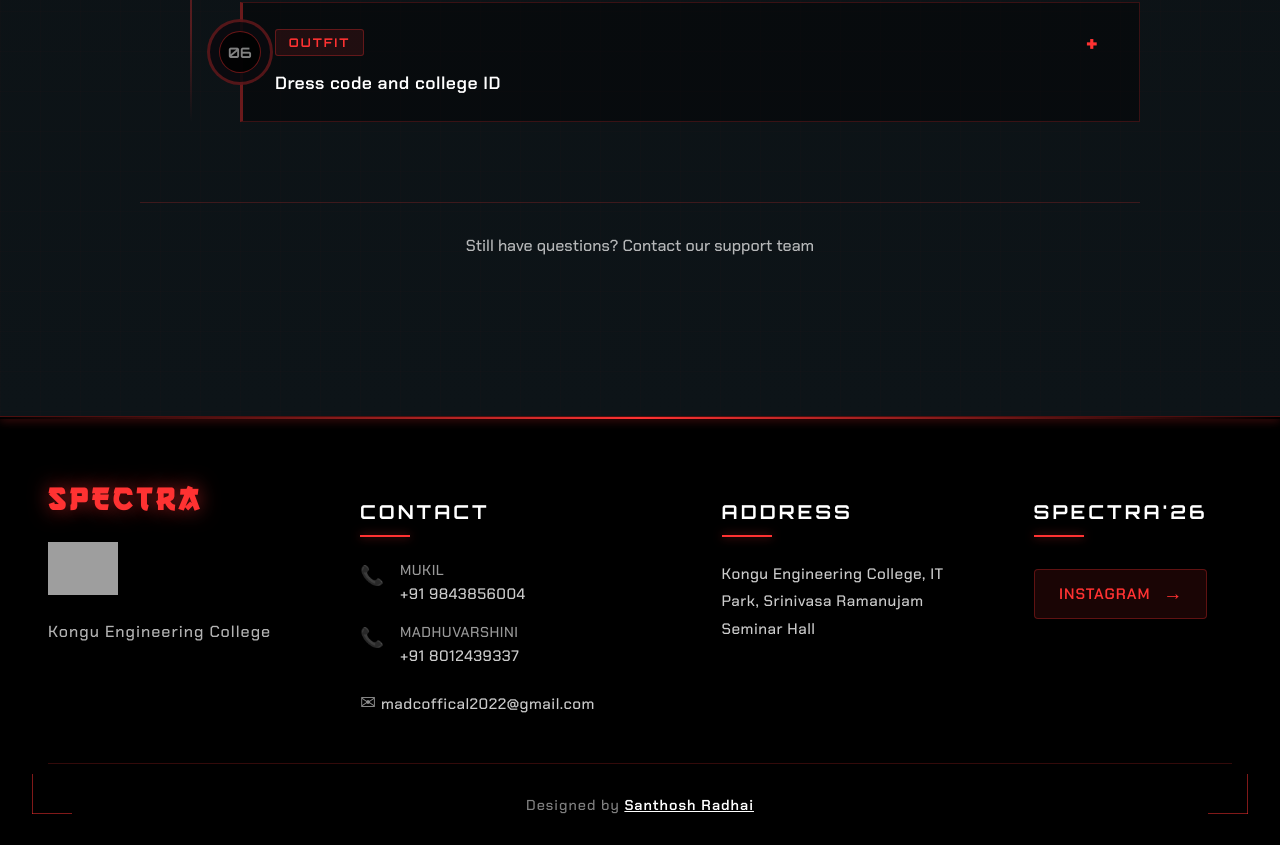
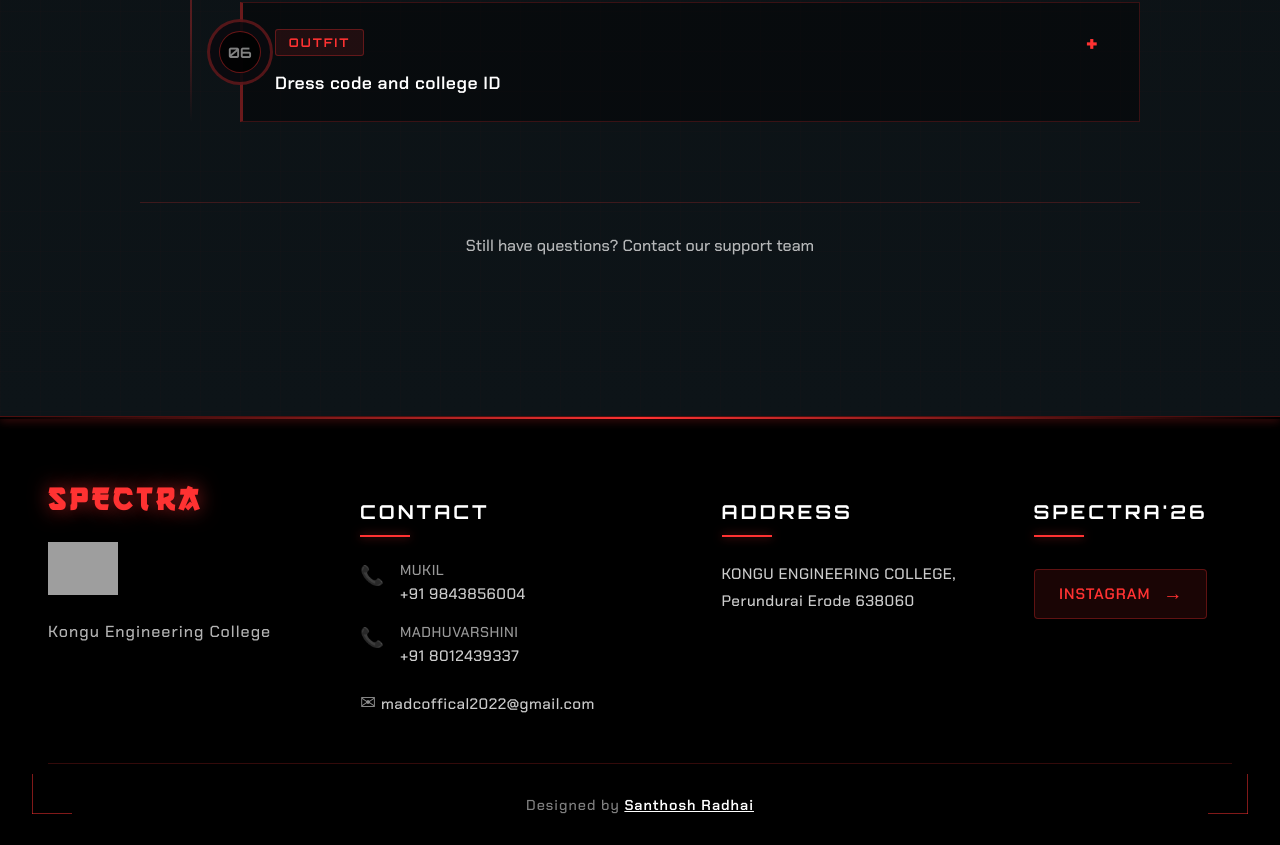
Before and after one commit to SanthoshRadhai/Spectra-MADC, a React (Vite) app: page / in a window 1280 px wide. Shown: the part 7168-8013 px from the top of the page. Built offline with nearby package versions, Linux system fonts and the light colour scheme; grey boxes are pictures that could not be loaded.

Commit message:
Last Reg. Date added and final Touchups

```diff
--- a/src/FAQ.jsx
+++ b/src/FAQ.jsx
@@ -14,7 +14,7 @@ export default function FAQ() {
         {
             category: "Registration",
             question: "Last date for registration ? ",
-            answer: "last date for registration is -----, however we encourage registering ASAP since few events may have limited seats and may get over."
+            answer: "last date for registration is 5th March 2026, however we encourage registering ASAP since few events may have limited seats and may get over."
         },
         {
             category: "Refreshment",
--- a/src/Footer.jsx
+++ b/src/Footer.jsx
@@ -54,7 +54,7 @@ export default function Footer() {
         <div className="footer-column">
           <h3 className="footer-heading">Address</h3>
           <address className="address-text">
-            Kongu Engineering College, IT Park, Srinivasa Ramanujam Seminar Hall
+            KONGU ENGINEERING COLLEGE, Perundurai Erode 638060
           </address>
         </div>
 
```
